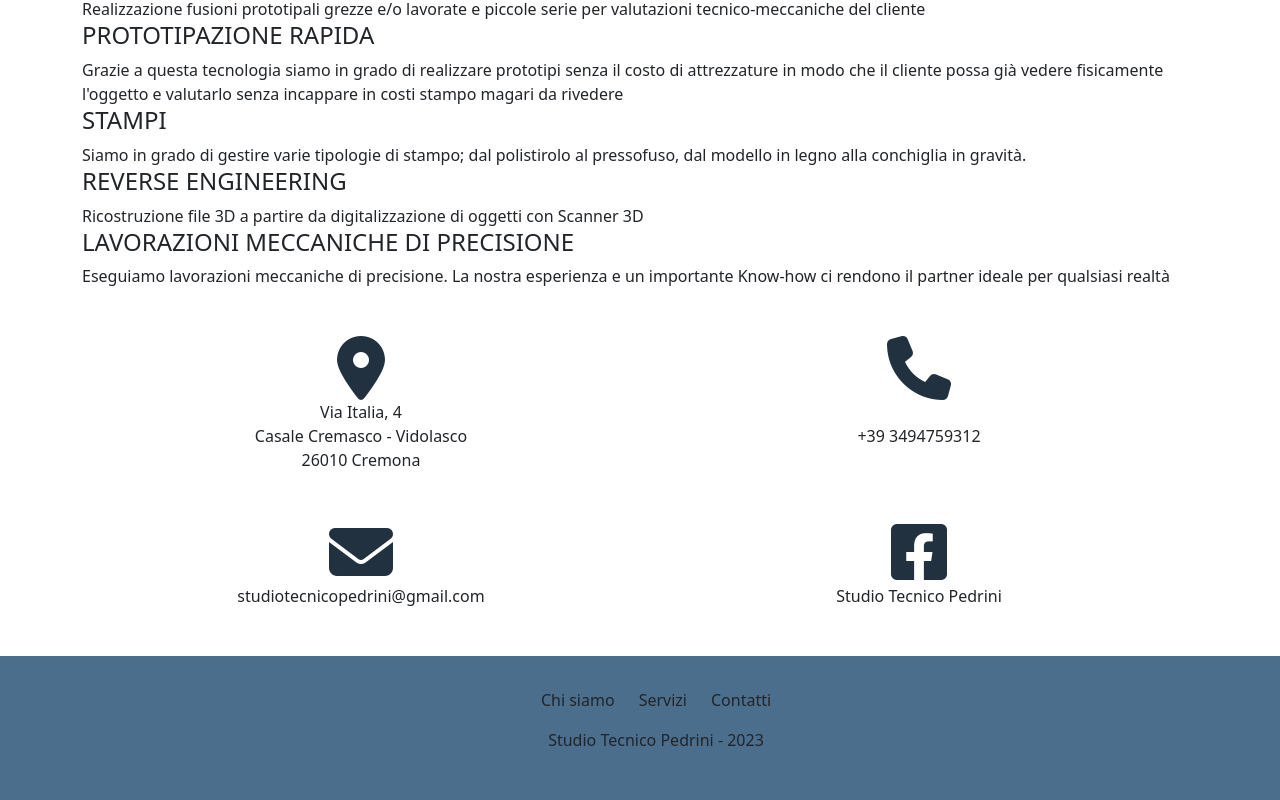
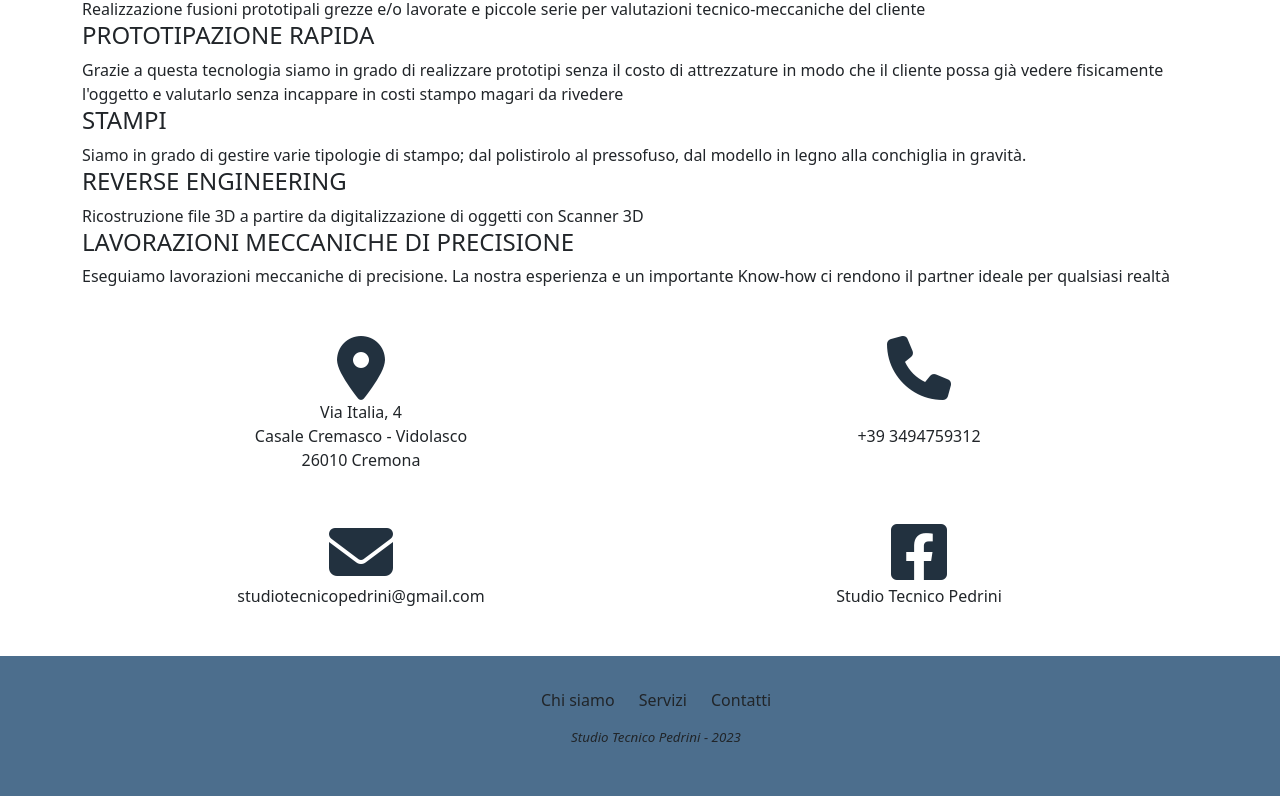
Before and after one commit to gluke0/studio-tecnico-pm, a Vue app: page / in a window 1280 px wide. Shown: the part 559-1359 px from the top of the page. Built offline with nearby package versions, Linux system fonts and the light colour scheme.

Commit message:
font style

```diff
--- a/src/components/footer.vue
+++ b/src/components/footer.vue
@@ -23,7 +23,7 @@ export default {
         </ul>
       </div>
       <div>
-        <ul class="d-flex justify-content-center">
+        <ul class="d-flex justify-content-center credit">
           <span>Studio Tecnico Pedrini - 2023</span>
         </ul>
       </div>
@@ -39,4 +39,11 @@ export default {
   background-color: #4c6e8d;
   padding: 2rem;
 }
+
+.credit{
+  font-size: smaller;
+  font-style: italic;
+}
+
+
 </style>
```
